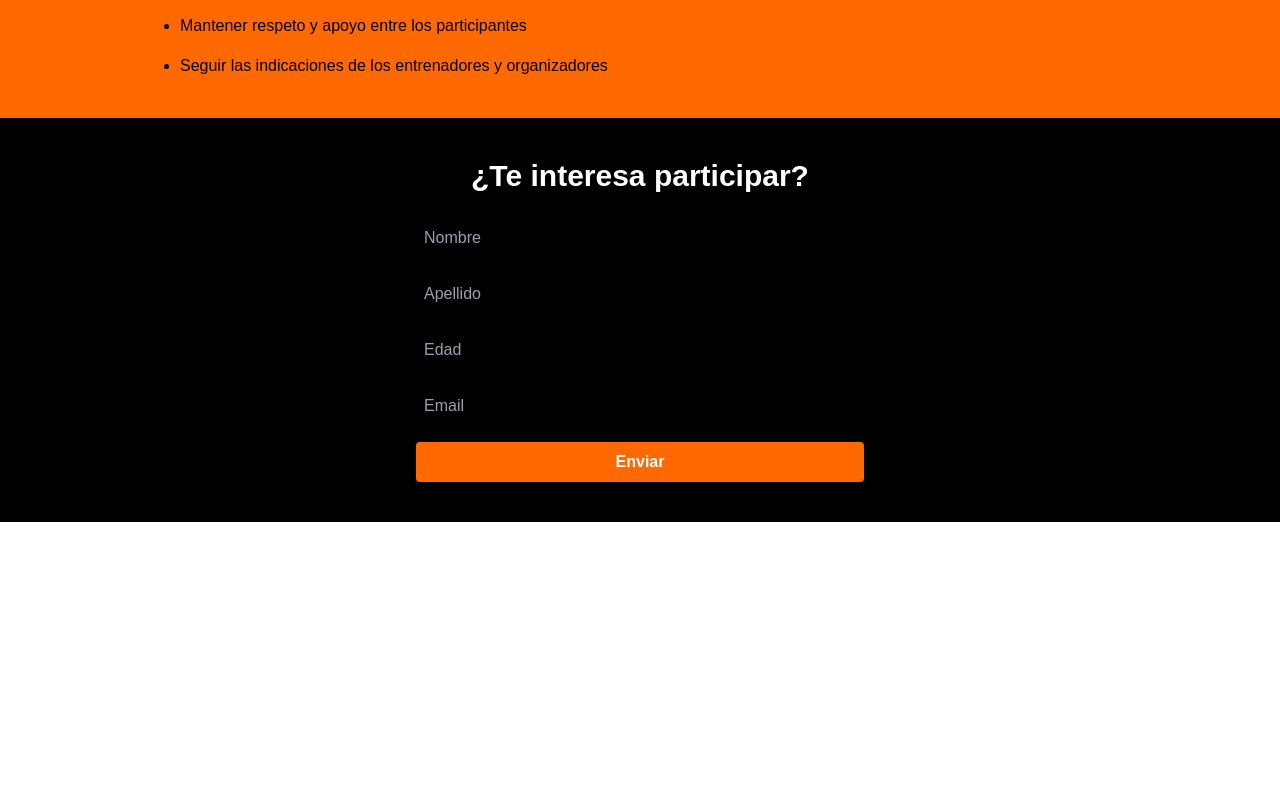
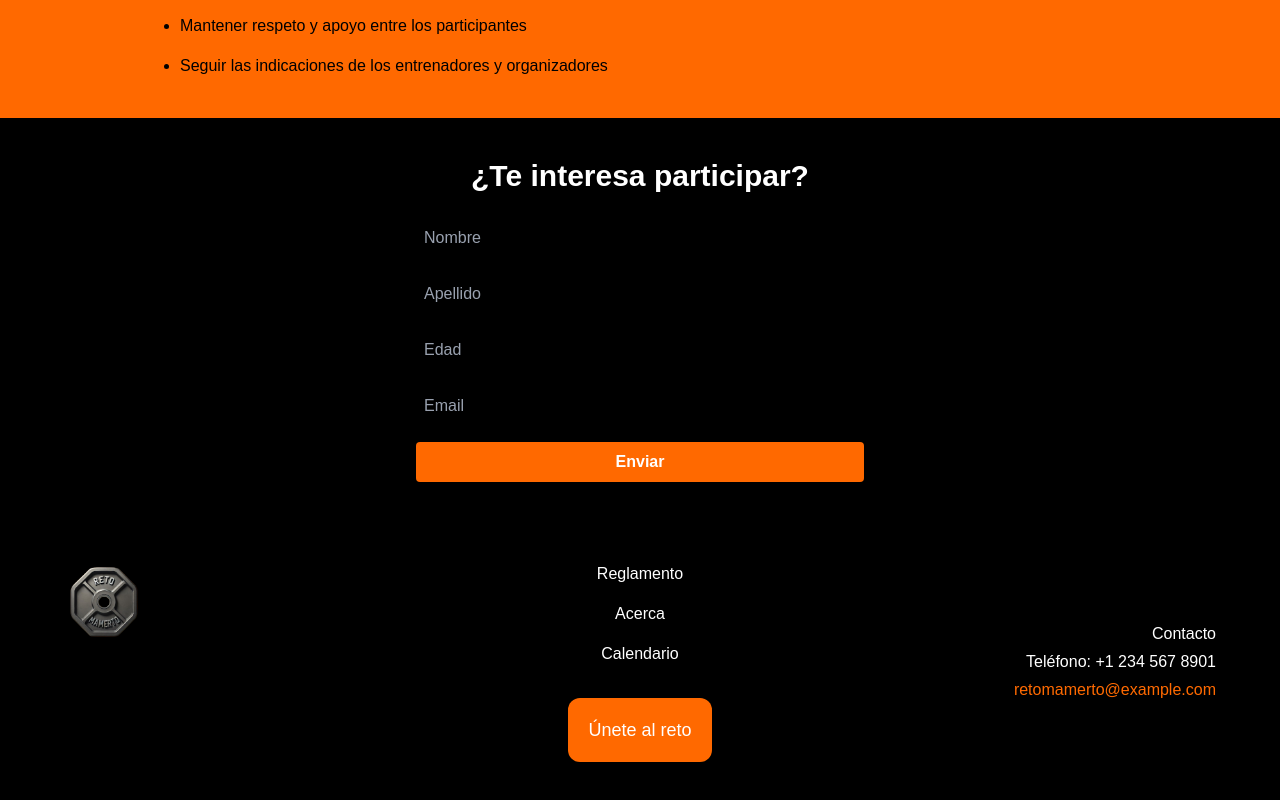
Before and after one commit to ricardogomez1999/retomamerto, a Next.js app: page /rules in a window 1280 px wide. Shown: the part 1822-2622 px from the top of the page. Before the commit the page ends 2344 px from the top, so only its background shows below. Built offline with nearby package versions, Linux system fonts and the light colour scheme.

Commit message:
Add footer component and update NavBar

```diff
--- /dev/null
+++ b/app/components/Footer.tsx
@@ -0,0 +1,26 @@
+import React from "react";
+import Logo from "./Logo";
+import NavBar from "./NavBar";
+import Link from "next/link";
+
+export default function Footer() {
+  return (
+    <footer className="bg-black text-white py-10">
+      <div className="max-w-6xl mx-auto grid grid-cols-1 md:grid-cols-3 gap-8">
+        <div className="flex justify-center md:justify-start">
+          <Logo />
+        </div>
+        <div className="flex justify-center">
+          <NavBar vertical />
+        </div>
+        <div className="flex flex-col items-center md:items-end justify-center gap-1">
+          <p className="font-light">Contacto</p>
+          <p>Teléfono: +1 234 567 8901</p>
+          <Link href="mailto:retomamerto@example.com" className="text-orange-500">
+            retomamerto@example.com
+          </Link>
+        </div>
+      </div>
+    </footer>
+  );
+}
--- a/app/components/NavBar.tsx
+++ b/app/components/NavBar.tsx
@@ -1,10 +1,22 @@
 import Link from "next/link";
 import React from "react";
 
-export default function NavBar() {
+export default function NavBar({ vertical = false }: { vertical?: boolean }) {
   return (
-    <div className=" md:flex items-center gap-0 md:gap-14 lg:gap-28 hidden">
-      <ul className=" flex justify-between md:gap-10 lg:gap-14 font-light md:text-lg lg:text-xl text-white">
+    <div
+      className={
+        vertical
+          ? "flex flex-col items-center gap-4"
+          : "hidden md:flex items-center gap-0 md:gap-14 lg:gap-28"
+      }
+    >
+      <ul
+        className={
+          vertical
+            ? "flex flex-col items-center gap-4 font-light text-white"
+            : "flex justify-between md:gap-10 lg:gap-14 font-light md:text-lg lg:text-xl text-white"
+        }
+      >
         <li>
           <Link href={"/rules"}>
             <p>Reglamento</p>
@@ -23,7 +35,7 @@ export default function NavBar() {
       </ul>
       <Link
         href={"registration"}
-        className=" bg-orange-500 h-16 px-5 rounded-xl text-white text-lg font-light flex justify-center items-center"
+        className={`bg-orange-500 h-16 px-5 rounded-xl text-white text-lg font-light flex justify-center items-center${vertical ? " mt-4" : ""}`}
       >
         Únete al reto
       </Link>
--- a/app/layout.tsx
+++ b/app/layout.tsx
@@ -2,6 +2,7 @@ import type { Metadata } from "next";
 import { Geist, Geist_Mono } from "next/font/google";
 import "./globals.css";
 import Header from "./components/Header";
+import Footer from "./components/Footer";
 
 const geistSans = Geist({
   variable: "--font-geist-sans",
@@ -31,6 +32,7 @@ export default function RootLayout({
         <Header />
 
         {children}
+        <Footer />
       </body>
     </html>
   );
```
